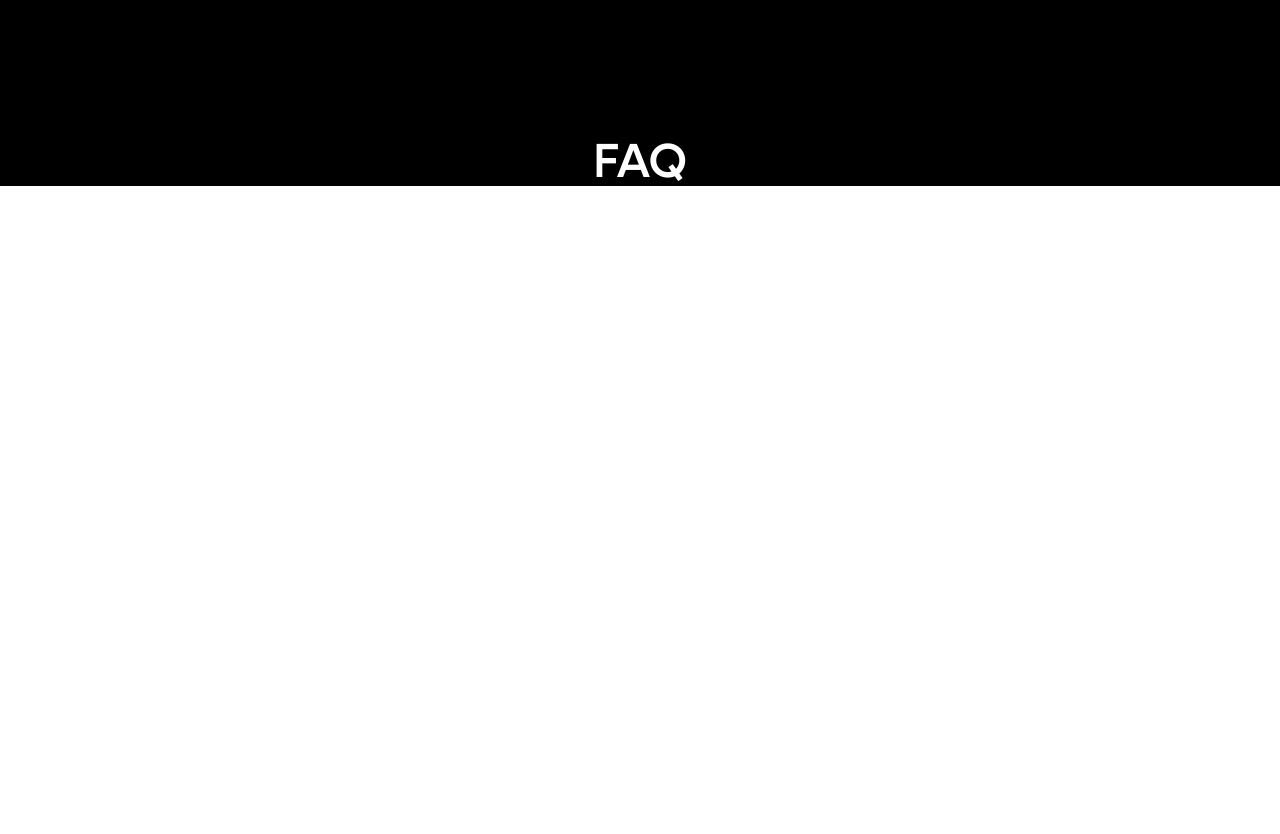
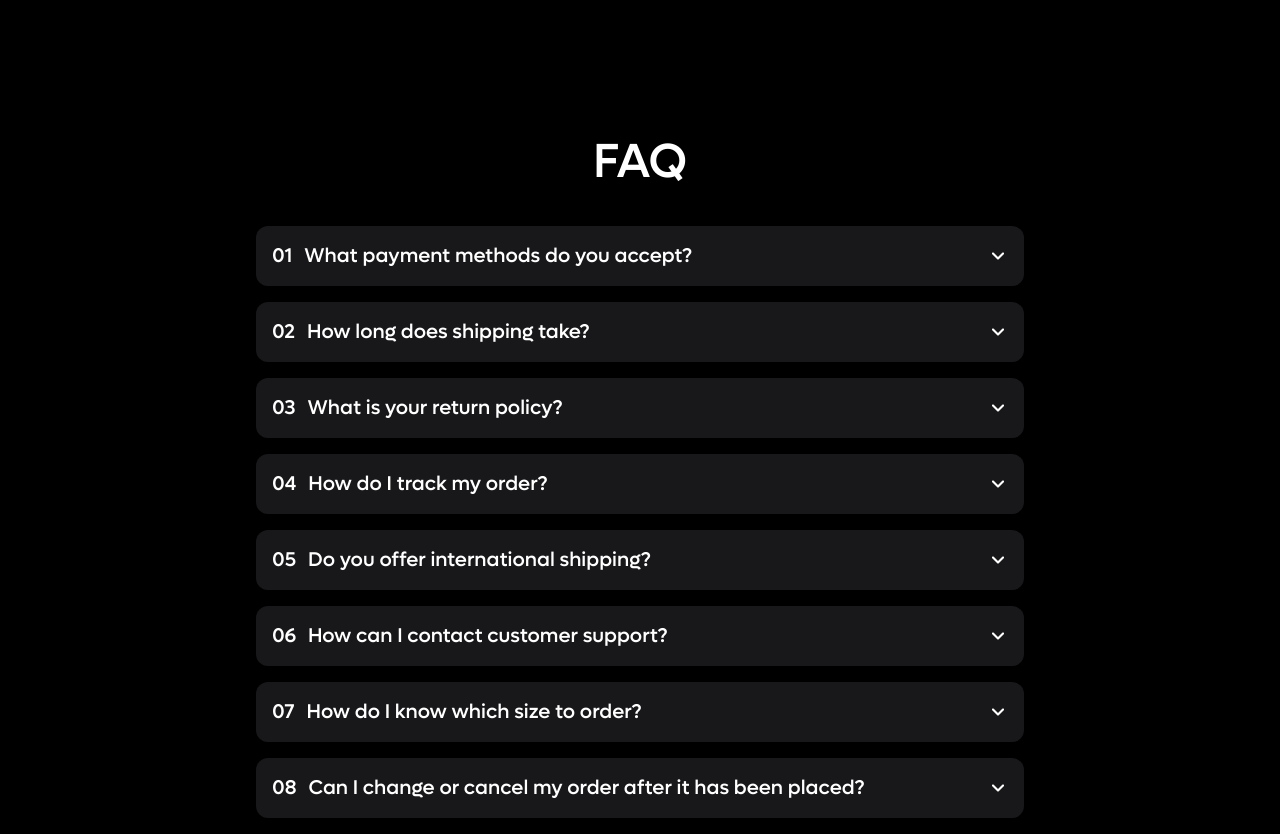
Before and after one commit to ERFAN-REVENANT/elegant-react, a React (Vite) app: page / in a window 1280 px wide. Shown: the part 3000-3834 px from the top of the page. Before the commit the page ends 3193 px from the top, so only its background shows below. Built offline with nearby package versions, Linux system fonts and the light colour scheme.

Commit message:
faq done

```diff
--- a/src/components/FAQ.jsx
+++ b/src/components/FAQ.jsx
@@ -1,11 +1,52 @@
-import React from "react";
+import React, { useState } from "react";
+import { chevronDown, chevronUp, faqData } from "../constants";
 
 const FAQ = () => {
+  const [activeIndex, setActiveIndex] = useState(null);
+
+  const toggle = (i) => {
+    setActiveIndex(activeIndex === i ? null : i);
+  };
+
   return (
-    <section>
-      <h1 className="text-white font-lufga-medium text-center text-5xl w-[32rem] m-auto ">
+    <section className="flex flex-col items-center justify-center">
+      <h1 className="text-white font-lufga-medium text-center text-5xl w-[32rem] m-auto mb-10">
         FAQ
       </h1>
+      <div className="w-full max-w-3xl">
+        {faqData.map((item, i) => (
+          <div
+            key={i}
+            className={`transition-all duration-300 overflow-hidden rounded-xl mb-4 ${
+              activeIndex === i ? "bg-modal-bg" : "bg-[#18181b]"
+            }`}
+          >
+            <div
+              className="flex justify-between items-center p-4 cursor-pointer font-lufga-medium text-white"
+              onClick={() => toggle(i)}
+            >
+              <h3 className="flex gap-3 items-center text-xl">
+                <span>{item.number}</span>
+                {item.title}
+              </h3>
+              <img
+                src={activeIndex === i ? chevronUp : chevronDown}
+                alt="Toggle Icon"
+                className="w-5 h-5"
+              />
+            </div>
+            <div
+              className={`transition-max-height duration-800 ease-in-out overflow-hidden ${
+                activeIndex === i ? "max-h-[1000px]" : "max-h-0"
+              }`}
+            >
+              <div className="p-4 font-lufga-light text-white bg-modal-bg">
+                {item.description}
+              </div>
+            </div>
+          </div>
+        ))}
+      </div>
     </section>
   );
 };
--- a/src/constants/index.js
+++ b/src/constants/index.js
@@ -143,4 +143,48 @@ export const saleitems1 = [
   },
 ];
 
+export const faqData = [
+  {
+    number: "01",
+    title: "What payment methods do you accept?",
+    description: "We accept credit cards, debit cards, PayPal, and other payment gateways.",
+  },
+  {
+    number: "02",
+    title: "How long does shipping take?",
+    description: "Shipping typically takes 5-7 business days. Expedited options are available.",
+  },
+  {
+    number: "03",
+    title: "What is your return policy?",
+    description: "You can return items within 30 days of purchase for a full refund or exchange.",
+  },
+  {
+    number: "04",
+    title: "How do I track my order?",
+    description: "You will receive a tracking link via email once your order has shipped.",
+  },
+  {
+    number: "05",
+    title: "Do you offer international shipping?",
+    description: "Yes, we ship internationally. Additional fees may apply.",
+  },
+  {
+    number: "06",
+    title: "How can I contact customer support?",
+    description: "You can reach us via the contact form on our website or by calling our hotline.",
+  },
+  {
+    number: "07",
+    title: "How do I know which size to order?",
+    description: "We offer a detailed size guide to help you select the right size.",
+  },
+  {
+    number: "08",
+    title: "Can I change or cancel my order after it has been placed?",
+    description: "Yes, but only within 24 hours of placing the order.",
+  },
+];
+
+
 export const saleitems2 = [{ id: 1 }, { id: 2 }, { id: 3 }, { id: 4 }];
```
Also changed, not shown: public/tailwind.css.
